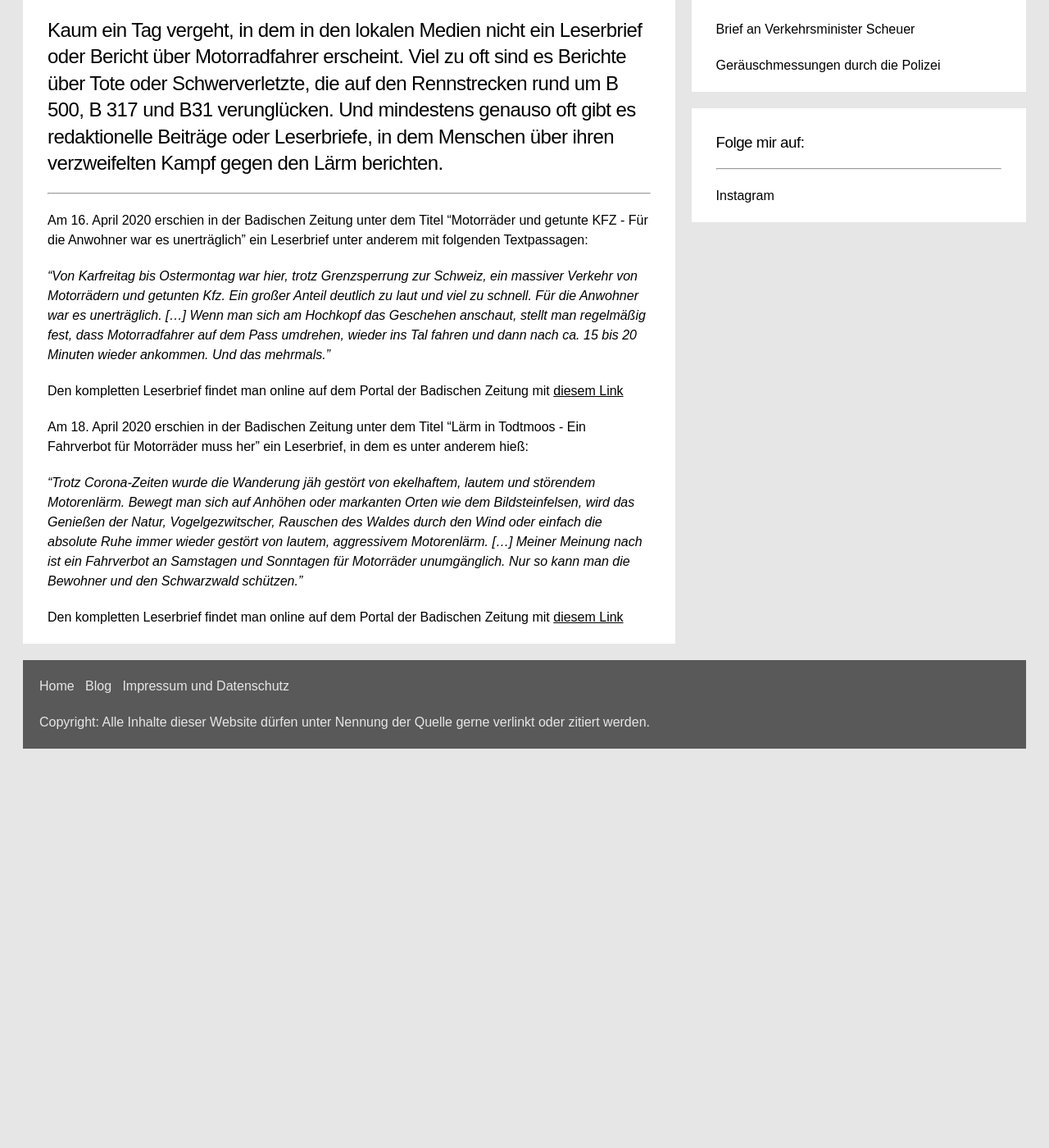
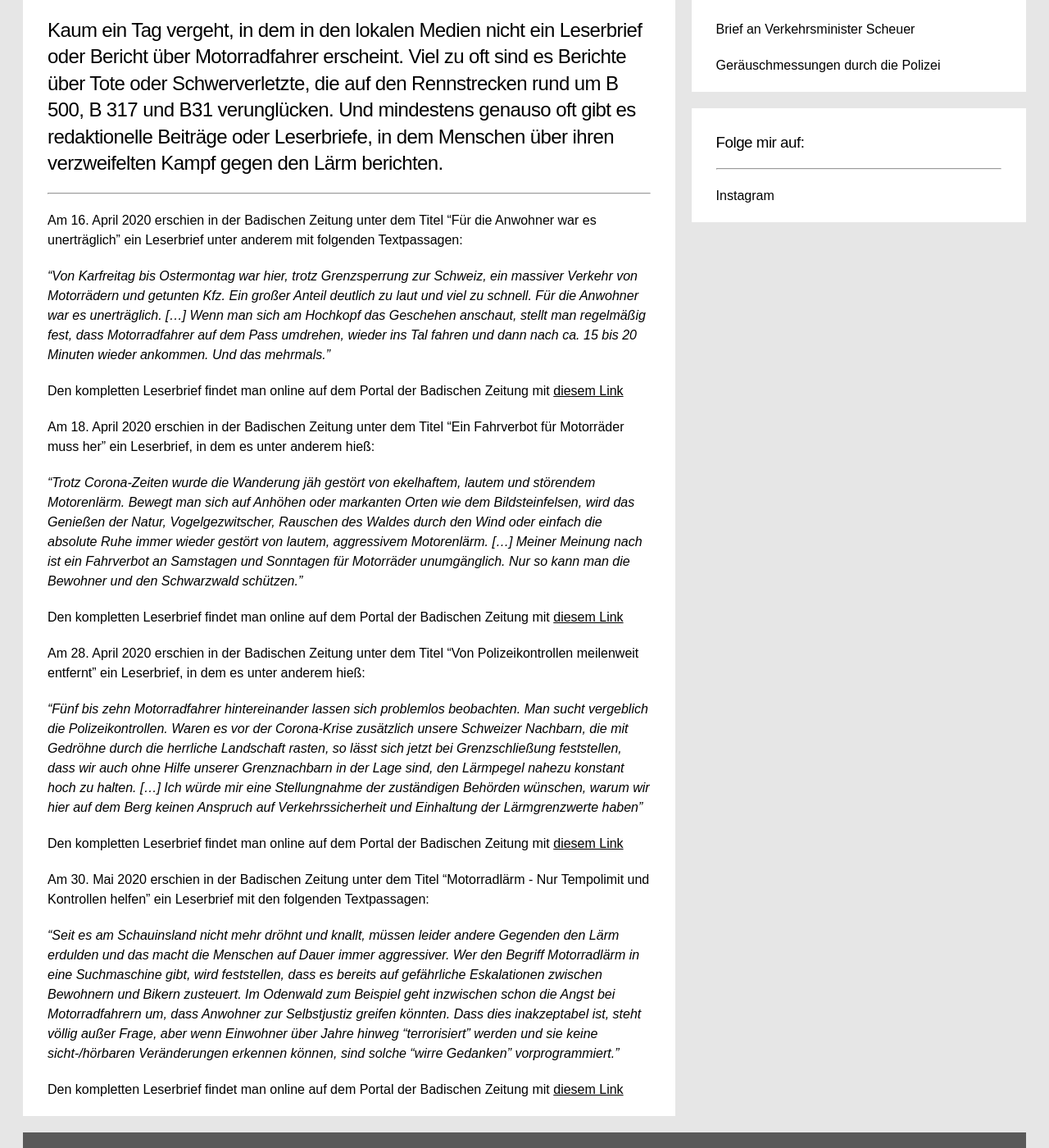
Before and after one commit to rettet-die-stille/rettet-die-stille.github.io, a Jekyll site: the page built from _posts/2020-06-04-Leserbrief-und-Zeitungsberichte-Teil-1.md, in a window 1280 px wide and 1400 px high, scrolled down 634 px. Shown: the whole window at 82% size. Built offline with Jekyll 4.4.1, drawn with Linux system fonts in a browser that asks for light colours; before the commit the page ends 1575 px from its top, so only the background shows below that.

Commit message:
Update 2020-06-04-Leserbrief-und-Zeitungsberichte-Teil-1.md

```diff
--- a/_posts/2020-06-04-Leserbrief-und-Zeitungsberichte-Teil-1.md
+++ b/_posts/2020-06-04-Leserbrief-und-Zeitungsberichte-Teil-1.md
@@ -5,14 +5,26 @@ date: 2020-06-04
 shorttext: "Kaum ein Tag vergeht, in dem in den lokalen Medien nicht ein Leserbrief oder Bericht über Motorradfahrer erscheint. Viel zu oft sind es Berichte über Tote oder Schwerverletzte, die auf den Rennstrecken rund um B 500, B 317 und B31 verunglücken. Und mindestens genauso oft gibt es redaktionelle Beiträge oder Leserbriefe, in dem Menschen über ihren verzweifelten Kampf gegen den Lärm berichten."
 ---
 
-Am 16. April 2020 erschien in der Badischen Zeitung unter dem Titel "Motorräder und getunte KFZ - Für die Anwohner war es unerträglich" ein Leserbrief unter anderem mit folgenden Textpassagen:
+Am 16. April 2020 erschien in der Badischen Zeitung unter dem Titel "Für die Anwohner war es unerträglich" ein Leserbrief unter anderem mit folgenden Textpassagen:
 
 <i>"Von Karfreitag bis Ostermontag war hier, trotz Grenzsperrung zur Schweiz, ein massiver Verkehr von Motorrädern und getunten Kfz. Ein großer Anteil deutlich zu laut und viel zu schnell. Für die Anwohner war es unerträglich. [...] Wenn man sich am Hochkopf das Geschehen anschaut, stellt man regelmäßig fest, dass Motorradfahrer auf dem Pass umdrehen, wieder ins Tal fahren und dann nach ca. 15 bis 20 Minuten wieder ankommen. Und das mehrmals."</i>
 
- Den kompletten Leserbrief findet man online auf dem Portal der Badischen Zeitung mit <span style="text-decoration: underline;">[diesem Link](https://www.badische-zeitung.de/leserbriefe-xmack7fqx--184823445.html){:target="_blank"}</span>
+Den kompletten Leserbrief findet man online auf dem Portal der Badischen Zeitung mit <span style="text-decoration: underline;">[diesem Link](https://www.badische-zeitung.de/leserbriefe-xmack7fqx--184823445.html){:target="_blank"}</span>
 
-Am 18. April 2020 erschien in der Badischen Zeitung unter dem Titel "Lärm in Todtmoos - Ein Fahrverbot für Motorräder muss her" ein Leserbrief, in dem es unter anderem hieß:
+Am 18. April 2020 erschien in der Badischen Zeitung unter dem Titel "Ein Fahrverbot für Motorräder muss her" ein Leserbrief, in dem es unter anderem hieß:
 
 <i>"Trotz Corona-Zeiten wurde die Wanderung jäh gestört von ekelhaftem, lautem und störendem Motorenlärm. Bewegt man sich auf Anhöhen oder markanten Orten wie dem Bildsteinfelsen, wird das Genießen der Natur, Vogelgezwitscher, Rauschen des Waldes durch den Wind oder einfach die absolute Ruhe immer wieder gestört von lautem, aggressivem Motorenlärm. [...] Meiner Meinung nach ist ein Fahrverbot an Samstagen und Sonntagen für Motorräder unumgänglich. Nur so kann man die Bewohner und den Schwarzwald schützen."</i>
 
- Den kompletten Leserbrief findet man online auf dem Portal der Badischen Zeitung mit <span style="text-decoration: underline;">[diesem Link](https://www.badische-zeitung.de/leserbriefe-x3seqfiax--184886863.html){:target="_blank"}</span>
+Den kompletten Leserbrief findet man online auf dem Portal der Badischen Zeitung mit <span style="text-decoration: underline;">[diesem Link](https://www.badische-zeitung.de/leserbriefe-x3seqfiax--184886863.html){:target="_blank"}</span>
+
+Am 28. April 2020 erschien in der Badischen Zeitung unter dem Titel "Von Polizeikontrollen meilenweit entfernt" ein Leserbrief, in dem es unter anderem hieß:
+
+<i>"Fünf bis zehn Motorradfahrer hintereinander lassen sich problemlos beobachten. Man sucht vergeblich die Polizeikontrollen. Waren es vor der Corona-Krise zusätzlich unsere Schweizer Nachbarn, die mit Gedröhne durch die herrliche Landschaft rasten, so lässt sich jetzt bei Grenzschließung feststellen, dass wir auch ohne Hilfe unserer Grenznachbarn in der Lage sind, den Lärmpegel nahezu konstant hoch zu halten. [...] Ich würde mir eine Stellungnahme der zuständigen Behörden wünschen, warum wir hier auf dem Berg keinen Anspruch auf Verkehrssicherheit und Einhaltung der Lärmgrenzwerte haben"</i>
+
+Den kompletten Leserbrief findet man online auf dem Portal der Badischen Zeitung mit <span style="text-decoration: underline;">[diesem Link](https://www.badische-zeitung.de/leserbriefe-xki3b7yix--185178804.html){:target="_blank"}</span>
+
+Am 30. Mai 2020 erschien in der Badischen Zeitung unter dem Titel "Motorradlärm - Nur Tempolimit und Kontrollen helfen" ein Leserbrief mit den folgenden Textpassagen:
+
+<i>"Seit es am Schauinsland nicht mehr dröhnt und knallt, müssen leider andere Gegenden den Lärm erdulden und das macht die Menschen auf Dauer immer aggressiver. Wer den Begriff Motorradlärm in eine Suchmaschine gibt, wird feststellen, dass es bereits auf gefährliche Eskalationen zwischen Bewohnern und Bikern zusteuert. Im Odenwald zum Beispiel geht inzwischen schon die Angst bei Motorradfahrern um, dass Anwohner zur Selbstjustiz greifen könnten. Dass dies inakzeptabel ist, steht völlig außer Frage, aber wenn Einwohner über Jahre hinweg "terrorisiert" werden und sie keine sicht-/hörbaren Veränderungen erkennen können, sind solche "wirre Gedanken" vorprogrammiert."</i>
+
+Den kompletten Leserbrief findet man online auf dem Portal der Badischen Zeitung mit <span style="text-decoration: underline;">[diesem Link](https://www.badische-zeitung.de/leserbriefe-xnsfm6tix--185972104.html){:target="_blank"}</span>
```
